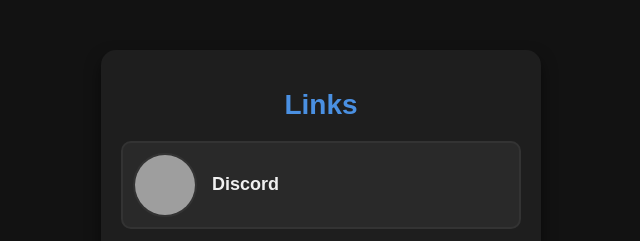
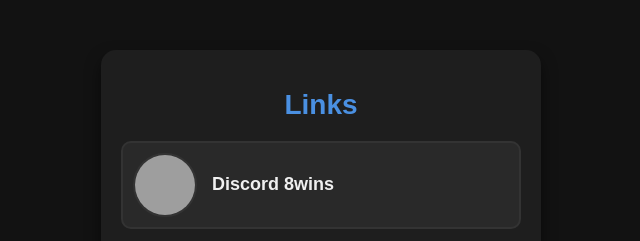
Before and after one commit to ghostttk/www.8wins.com.br, a plain HTML site: page index.html in a window 1280 px wide. Shown: the top 241 px of the page, 319-959 px from the left. Drawn offline with Linux system fonts and the light colour scheme; grey boxes are pictures that could not be loaded.

Commit message:
Update index.html

```diff
--- a/index.html
+++ b/index.html
@@ -61,7 +61,7 @@
         <h1>Links</h1>
         <a href="https://discord.gg/EQexBfYtvD" class="link-card" target="_blank">
             <img src="https://cdn.discordapp.com/attachments/1232712673440043062/1232745924900421742/gglue11.png?ex=6753351b&is=6751e39b&hm=4779b907d3d2891154ef0c882120a6759252dcd59a929681d75a99aa0607844b" alt="Discord">
-            <span>Discord</span>
+            <span>Discord 8wins</span>
         </a>
         <a href="https://www.tiktok.com/@joao.zc4" class="link-card" target="_blank">
             <img src="https://cdn.discordapp.com/attachments/1310078151371657310/1314291261938860093/433326989_924367236089626_9189523889018504716_n.jpg?ex=67533c9f&is=6751eb1f&hm=be86274515fa5991072b3b7661576d4f4c4b401b13456520964c9fe6af6c4d71" alt="TikTok">
```
